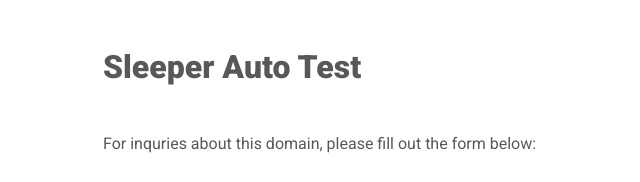
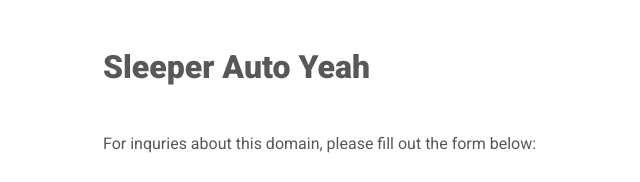
Before and after one commit to pageparkabio/wwwsleeperautocom-9cfbe, a plain HTML site: page index.html in a window 1280 px wide. Shown: the top 182 px of the page, 320-960 px from the left. Drawn offline with Linux system fonts and the light colour scheme.

Commit message:
Update index page

```diff
--- a/index.html
+++ b/index.html
@@ -13,7 +13,7 @@
 
     <meta charset="UTF-8">
     <meta name="viewport" content="width=device-width, initial-scale=1">
-    <title>Sleeper Auto Test</title>
+    <title>Sleeper Auto Yeah</title>
     <style>
       body {
         color: #585858;
@@ -74,7 +74,7 @@
   </head>
   <body>
     <div class="main">
-      <h1>Sleeper Auto Test</h1>
+      <h1>Sleeper Auto Yeah</h1>
       <p>For inquries about this domain, please fill out the form below:</p>
       <form action="https://formspree.io/pageparkabio@gmail.com" method="POST">
         <ul class="flex-outer">
```
